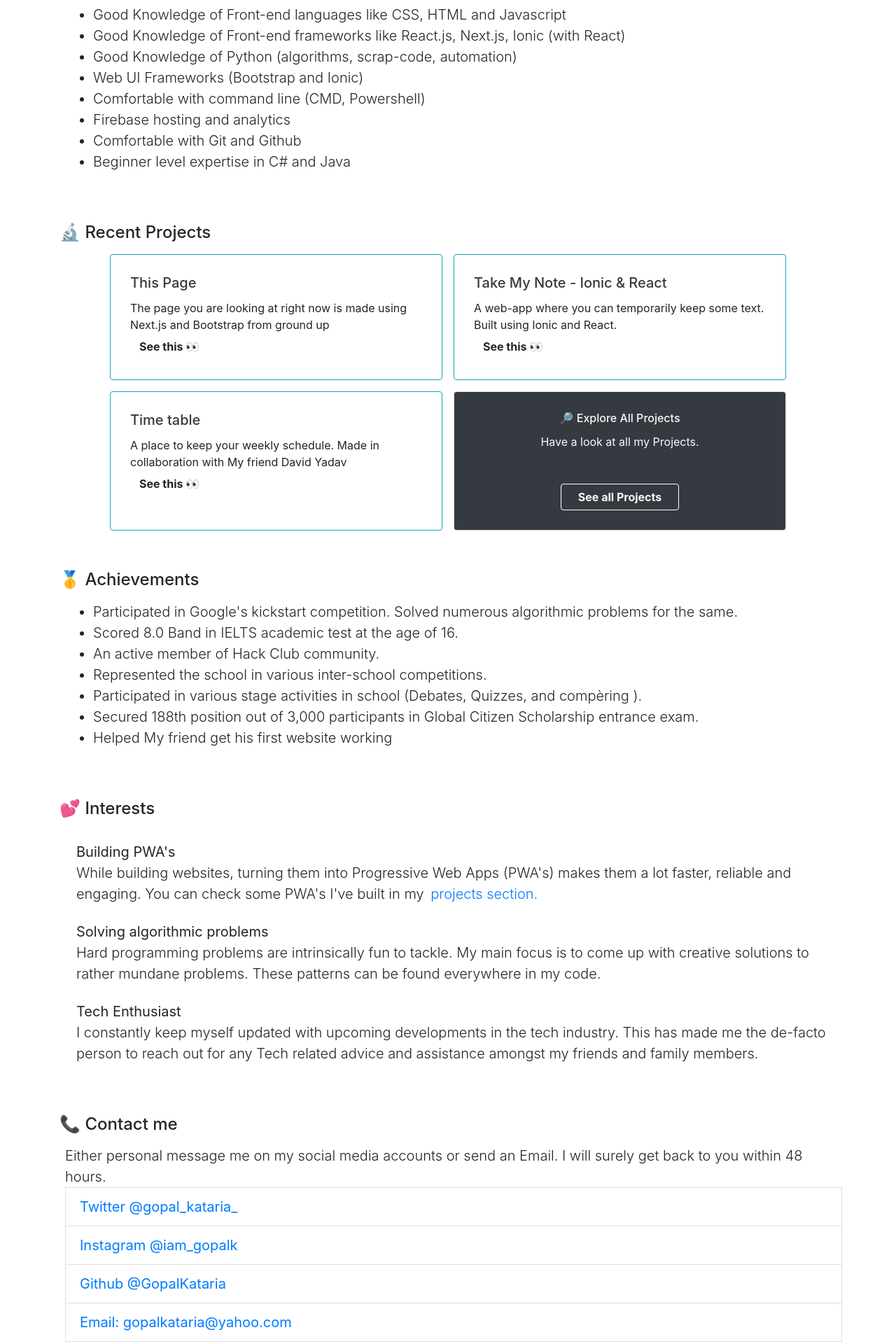
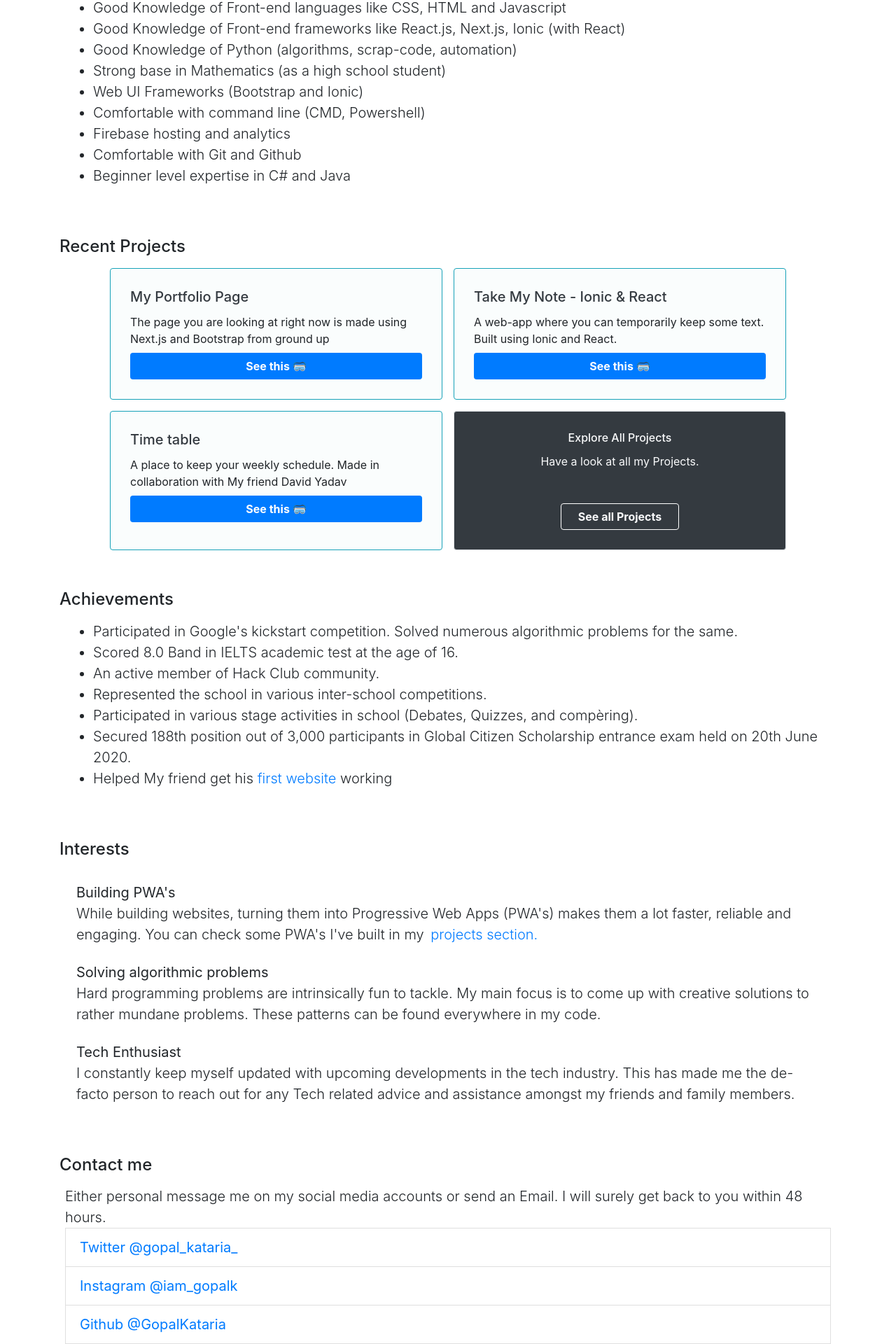
Before and after one commit to Gopalkataria/Gopalkataria, a Next.js app: page / in a window 1280 px wide. Shown: the part 865-2785 px from the top of the page at 70% size. Built offline with nearby package versions, Linux system fonts and the light colour scheme.

Commit message:
made all icons available from a CDN for consistency changes in contact page mage image card into responsive and better one

```diff
--- a/pages/about.tsx
+++ b/pages/about.tsx
@@ -4,24 +4,32 @@
 // The only exception to the above rule is BootstrapPage component, which ends with
 // "Page" but it's not a page view, it is a wrapper for pages in bootstrap
 
-
-
-
 import { MainProjects, ProjectCardComponent } from "./projects";
 import { BootstrapPage } from "./index";
 import Link from "next/link";
 import { ContactLinksComponent } from "./contact";
 
+
+declare global {
+    namespace JSX {
+        interface IntrinsicElements {
+            'ion-icon': { name : string };
+        }
+    }
+}
+
 // Important components below
 
-export function SectionComponent(props: any) {
+export function SectionComponent(props: { children : any , title : string , icon : string }) {
 	return (
 		<div>
-			<div className="row d-flex justify-content-left">
-				<h4 className="blockqoute mb-2 mt-5 col"> {props.title} </h4>
+			<div className='row d-flex justify-content-left'>
+				<ion-icon name={props.icon} /> {" "}
+
+				<h4 className='blockqoute mb-2 mt-5 col'> {props.title} </h4>
 			</div>
-			<div className="row d-flex justify-content-left">
-				<div className=" col-12 lead m-2 ">{props.children}</div>
+			<div className='row d-flex justify-content-left'>
+				<div className=' col lead m-2 '>{props.children}</div>
 			</div>
 		</div>
 	);
@@ -29,7 +37,7 @@ export function SectionComponent(props: any) {
 
 export function InterestComponent(props: any) {
 	return (
-		<div className="m-2 p-2">
+		<div className='m-2 p-2'>
 			<strong> {props.title} </strong> <br />
 			{props.children}
 		</div>
@@ -40,24 +48,28 @@ export function InterestComponent(props: any) {
 
 export default function About() {
 	return (
-		<BootstrapPage title="Gopal Kataria">
-			<div className="container ">
-				<div className="row d-flex justify-content-center m-4 bg-light">
-					<div className="col-sm-4 mx-auto px-auto my-2 py-2 ">
-						<img
-							src="/avatar.jpg"
-							alt="One of the Gopal's best pictures"
-							className="img-fluid "
-						></img>
+		<BootstrapPage title='Gopal Kataria'>
+			<div className='container '>
+				<div className='row d-flex justify-content-center mx-auto mt-3 p-3 bg-gradient'>
+					<div className='col-sm-8 col-md-4  mx-auto h-100 px-auto my-auto py-2 '>
+						<div className=' d-flex my-auto flex-column h-100 justify-content-center'>
+							<img
+								src='/avatar.jpg'
+								alt="One of the Gopal's best pictures"
+								className='img-fluid '></img>
+						</div>
 					</div>
-					<div className="col-sm-8 text-center">
-						<h1 className="  display-4">Gopal Kataria</h1>
-						<h4 className="text-muted ">High school student</h4>
-						<h4 className="text-muted ">Born in 2004</h4>
+					<div className='col-sm-6 col-md-8 col-lg-6 my-auto text-center'>
+						<h1 className='  display-4 '>
+							{" "}
+							<b>Gopal Kataria</b>
+						</h1>
+						<h4 className='text-muted '>High school student</h4>
+						<h4 className='text-muted '>Born in 2004</h4>
 					</div>
 				</div>
 
-				<SectionComponent title={"😃 About Me "}>
+				<SectionComponent title={"About Me "} icon='person-outline'>
 					<strong>
 						I am a high school student and a self-taught programmer.
 					</strong>
@@ -68,19 +80,22 @@ export default function About() {
 					<br />I have a good experience with front-end languages (HTML, CSS,
 					Javascript) and frameworks (React, Next.js, Bootstrap, Ionic) along
 					with great knowledge of Python.
-					<strong className="px-1">
+					<strong className='px-1'>
 						Feel free to
-						<a href="#contact-me" className="text-primary px-1">
+						<a href='#contact-me' className='text-primary px-1'>
 							contact me
 						</a>
 						with your requirements, I will do all my best to come upto more than
 						your expectations. I will render my services
-						<a className="text-success"> AT NO FEE </a> but at a little cost of
-						appreciation from you and your friends.
+						<a className='text-success' id='no-fee'>
+							{" "}
+							AT NO FEE{" "}
+						</a>{" "}
+						but at a little cost of appreciation from you and your friends.
 					</strong>
 				</SectionComponent>
 
-				<SectionComponent title="✋ Skills">
+				<SectionComponent title='Skills' icon='construct-outline'>
 					<ul>
 						<li>
 							Good Knowledge of Front-end languages like CSS, HTML and
@@ -93,6 +108,7 @@ export default function About() {
 						<li>
 							Good Knowledge of Python (algorithms, scrap-code, automation)
 						</li>
+						<li>Strong base in Mathematics (as a high school student)</li>
 						<li>Web UI Frameworks (Bootstrap and Ionic)</li>
 						<li>Comfortable with command line (CMD, Powershell) </li>
 						<li>Firebase hosting and analytics </li>
@@ -107,32 +123,37 @@ export default function About() {
 				click on then to check which are their closing tags
 				*/}
 				<div>
-					<div className="row d-flex justify-content-left">
-						<h4 className="blockqoute mb-2 mt-5 col"> 🔬 Recent Projects </h4>
+					<div className='row d-flex justify-content-left'>
+						<h4 className='blockqoute mb-2 mt-5 col'>
+							{" "}
+							<ion-icon name='color-wand-outline' /> Recent Projects
+						</h4>
 					</div>
-					<div className="row d-flex justify-content-center">
+					<div className='row d-flex justify-content-center'>
 						{MainProjects.map((project) => {
 							return (
 								<ProjectCardComponent
 									title={project.title}
 									description={project.description}
 									link={project.link}
-									key={project.key}
-								></ProjectCardComponent>
+									key={project.key}></ProjectCardComponent>
 							);
 						})}
 
-						<div className="card bg-dark border border-warn col-sm-8 col-md-5 col-lg-5 m-2 p-2 ">
-							<div className="card-body text-center bg-dark text-light ">
-								<div className="card-title">
-									<h6>🔎 Explore All Projects</h6>{" "}
+						<div className='card bg-dark border border-warn col-sm-8 col-md-5 col-lg-5 m-2 p-2 '>
+							<div className='card-body text-center bg-dark text-light '>
+								<div className='card-title'>
+									<h6>
+										<ion-icon name='search-sharp'/> {" "} Explore All
+										Projects
+									</h6>{" "}
 								</div>
-								<div className="card-text mb-5">
+								<div className='card-text mb-5'>
 									Have a look at all my Projects.
 								</div>
-								<div className=" card-link btn btn-dark border border-white px-4  display-4 ">
-									<Link href="\projects">
-										<a className="text-light">
+								<div className=' card-link btn btn-dark border border-white px-4  display-4 '>
+									<Link href='\projects'>
+										<a className='text-light'>
 											<strong> See all Projects </strong>
 										</a>
 									</Link>
@@ -146,7 +167,7 @@ export default function About() {
 					{/* end of projects section cards  */}
 				</div>
 
-				<SectionComponent title="🥇 Achievements">
+				<SectionComponent title='Achievements' icon="trophy-sharp">
 					<ul>
 						<li>
 							Participated in Google's kickstart competition. Solved numerous
@@ -159,33 +180,42 @@ export default function About() {
 						</li>
 						<li>
 							Participated in various stage activities in school (Debates,
-							Quizzes, and compèring ).
+							Quizzes, and compèring).
 						</li>
 						<li>
 							Secured 188th position out of 3,000 participants in Global Citizen
-							Scholarship entrance exam.
+							Scholarship entrance exam held on 20th June 2020.
 						</li>
-						<li>Helped My friend get his first website working</li>
+						<li>
+							Helped My friend get his{" "}
+							<a
+								href='https://david-learns-coding.github.io/Time-table/'
+								target='_blank'
+								rel='noreferrer'>
+								first website
+							</a>{" "}
+							working
+						</li>
 					</ul>
 				</SectionComponent>
 
-				<SectionComponent title="💕 Interests ">
+				<SectionComponent title=' Interests ' icon="heart-circle-sharp">
 					<InterestComponent title="Building PWA's ">
 						While building websites, turning them into Progressive Web Apps
 						(PWA's) makes them a lot faster, reliable and engaging. You can
 						check some PWA's I've built in my{" "}
-						<Link href="/projects">
-							<a className="text-primary mx-1">projects section.</a>
+						<Link href='/projects'>
+							<a className='text-primary mx-1'>projects section.</a>
 						</Link>
 					</InterestComponent>
 
-					<InterestComponent title=" Solving algorithmic problems ">
+					<InterestComponent title=' Solving algorithmic problems '>
 						Hard programming problems are intrinsically fun to tackle. My main
 						focus is to come up with creative solutions to rather mundane
 						problems. These patterns can be found everywhere in my code.
 					</InterestComponent>
 
-					<InterestComponent title=" Tech Enthusiast ">
+					<InterestComponent title=' Tech Enthusiast '>
 						I constantly keep myself updated with upcoming developments in the
 						tech industry. This has made me the de-facto person to reach out for
 						any Tech related advice and assistance amongst my friends and family
@@ -195,25 +225,23 @@ export default function About() {
 
 				<ContactLinksComponent />
 
-				<footer className="row mt-5">
-					<div className="col-12 d-flex justify-content-center text-center">
+				<footer className='row mt-5'>
+					<div className='col-12 d-flex justify-content-center text-center'>
 						<p>
 							Made with ❤ using
 							<a
-								rel="noopener"
-								className="px-1 text-primary"
-								target="_blank"
-								href="https://nextjs.org/"
-							>
+								rel='noreferrer'
+								className='px-1 text-primary'
+								target='_blank'
+								href='https://nextjs.org/'>
 								Next.js
 							</a>
 							and
 							<a
-								rel="noopener"
-								className="px-1 text-primary"
-								target="_blank"
-								href="https://getbootstrap.com/"
-							>
+								rel='noreferrer'
+								className='px-1 text-primary'
+								target='_blank'
+								href='https://getbootstrap.com/'>
 								Bootstrap
 							</a>
 						</p>
--- a/pages/contact.tsx
+++ b/pages/contact.tsx
@@ -4,39 +4,64 @@
 // The only exception to the above rule is BootstrapPage component, which ends with
 // "Page" but it's not a page view, it is a wrapper for pages in bootstrap
 
+import { SectionComponent } from "./about";
+import { BootstrapPage, GoHomeComponent } from ".";
 
 
 
-
-import { SectionComponent } from "./about"
-import { BootstrapPage, GoHomeComponent } from ".";
-
 export function ContactLinksComponent() {
 	return (
-			<SectionComponent title="📞 Contact me ">
-				<ul className="list-group " id="contact-me">
-					Either personal message me on my social media accounts or send an
-					Email. I will surely get back to you within 48 hours. <br/>
+		<SectionComponent title='Contact me ' icon="call-sharp">
+			<ul className='list-group ' id='contact-me'>
+				Either personal message me on my social media accounts or send an Email.
+				I will surely get back to you within 48 hours. <br />
 				<strong>
-						<li className="list-group-item text-primary">
-							<a href="https://twitter.com/gopal_kataria_" rel="noopener" target="_blank">
+					<li className='list-group-item '>
+						<div className='twitter'>
+							<ion-icon name='logo-twitter'/> {"  "}
+							<a
+								href='https://twitter.com/gopal_kataria_'
+								rel='noreferrer'
+								target='_blank'
+								className=' text-primary'>
 								Twitter @gopal_kataria_
 							</a>
+						</div>
 					</li>
-						<li className="list-group-item text-primary">
-							<a href="https://www.instagram.com/iam_gopalk/" rel="noopener" target="_blank">
+					<li className='list-group-item'>
+						<div className='instagram'>
+							<ion-icon name='logo-instagram'></ion-icon> {"  "}
+							<a
+								href='https://www.instagram.com/iam_gopalk/'
+								rel='noreferrer'
+								target='_blank'
+								className=' text-primary'>
 								Instagram @iam_gopalk
 							</a>
+						</div>
 					</li>
-						<li className="list-group-item text-primary">
-							<a href="https://github.com/Gopalkataria" rel="noopener" target="_blank">
+					<li className='list-group-item '>
+						<div className='github'>
+							<ion-icon name='logo-github'></ion-icon> {"  "}
+							<a
+								href='https://github.com/Gopalkataria'
+								rel='noreferrer'
+								target='_blank'
+								className=' text-primary'>
 								Github @GopalKataria
 							</a>
+						</div>
 					</li>
-						<li className="list-group-item text-primary  ">
-							<a rel="noopener" href="mailto:gopalkataria@yahoo.com?subject=Saw_Your_Site">
+					<li className='list-group-item  email'>
+						<div className='email'>
+							<ion-icon name='mail-outline'></ion-icon> {"  "}
+							<a
+								rel='noreferrer'
+								className=' text-primary'
+								href='mailto:gopalkataria@yahoo.com?subject=Saw_Your_Site'>
 								Email: gopalkataria@yahoo.com
 							</a>
+						</div>
 					</li>
 				</strong>
 			</ul>
@@ -45,18 +70,16 @@ export function ContactLinksComponent() {
 }
 
 
+
+
 export default function ContactPage() {
 	return (
 		<BootstrapPage title="Contact Gopal">
 			<div className="container">
-
-            <div className="row align-items-center">
-
 					<GoHomeComponent />
 
-            <ContactLinksComponent/>
-            </div>
+					<ContactLinksComponent />
 			</div>
 		</BootstrapPage>
-    )
+	);
 }
--- a/pages/projects.tsx
+++ b/pages/projects.tsx
@@ -4,9 +4,7 @@
 // The only exception to the above rule is BootstrapPage component, which ends with
 // "Page" but it's not a page view, it is a wrapper for pages in bootstrap
 
-
 import { BootstrapPage, GoHomeComponent } from "./index";
-
 
 //data structure for projects is a list of projects
 // there are main projects which display on front page
@@ -25,11 +23,15 @@ export function ProjectCardComponent(props: Project) {
 	return (
 		<div className="card border border-info col-sm-8 col-md-5 col-lg-5 m-2 p-2 w-18">
 			<div className="card-body">
-				<h5 className="card-title text-dark">{props.title}</h5>
+				<h5 className="card-title  text-dark">{props.title}</h5>
 				<div className="card-text">{props.description}</div>
 
-				<a href={props.link} target="_blank" className=" card-link btn btn_primary stretched_link ">
-					<strong> See this 👀 </strong>
+				<a
+					href={props.link}
+					target="_blank"
+					className=" d-flex justify-content-center card-link btn bg-primary text-white mt-2 stretched_link "
+				>
+					<strong> See this 🥽 </strong>
 				</a>
 			</div>
 		</div>
@@ -41,7 +43,7 @@ export const MainProjects: Project[] = [
 	// only three projects here
 	{
 		key: 1,
-						title: " This Page ",
+		title: " My Portfolio Page ",
 		description:
 			" The page you are looking at right now is made using Next.js and Bootstrap from ground up ",
 		link: "https://gopalkataria.web.app",
--- /dev/null
+++ b/public/google3aefa8e86478421f.html
@@ -0,0 +1 @@
+google-site-verification: google3aefa8e86478421f.html
--- a/public/scripts/main.css
+++ b/public/scripts/main.css
@@ -1,5 +1,45 @@
 
 html {
     scroll-behavior: smooth ;
-    background-color: #f0ffff ;
+
 }
+.twitter {
+color : rgb(0, 0, 255)
+
+}
+
+.instagram{
+color : rgb(255, 16, 116)
+}
+
+.github {
+color : rgb(51, 51, 51)
+}
+
+.email {
+
+    color : rgb(128, 79, 0)
+
+}
+
+#no-fee {
+    color: darkgreen ;
+    font-weight: 700;
+}
+
+.email {
+    word-wrap: break-word;
+}
+
+.card {
+    background-color: rgba(230, 247, 245, 0.22) ;
+}
+
+.bg-gradient {
+    background: linear-gradient( 45deg, rgb(252, 228, 242) 1% , rgb(225, 252, 254) 50% , rgb(239, 245, 232) 100% );
+    border-radius: 8px ;
+}
+
+.img-fluid {
+    border-radius: 5px ;
+}
```
Lines whose indentation alone changed are shown as unchanged.
